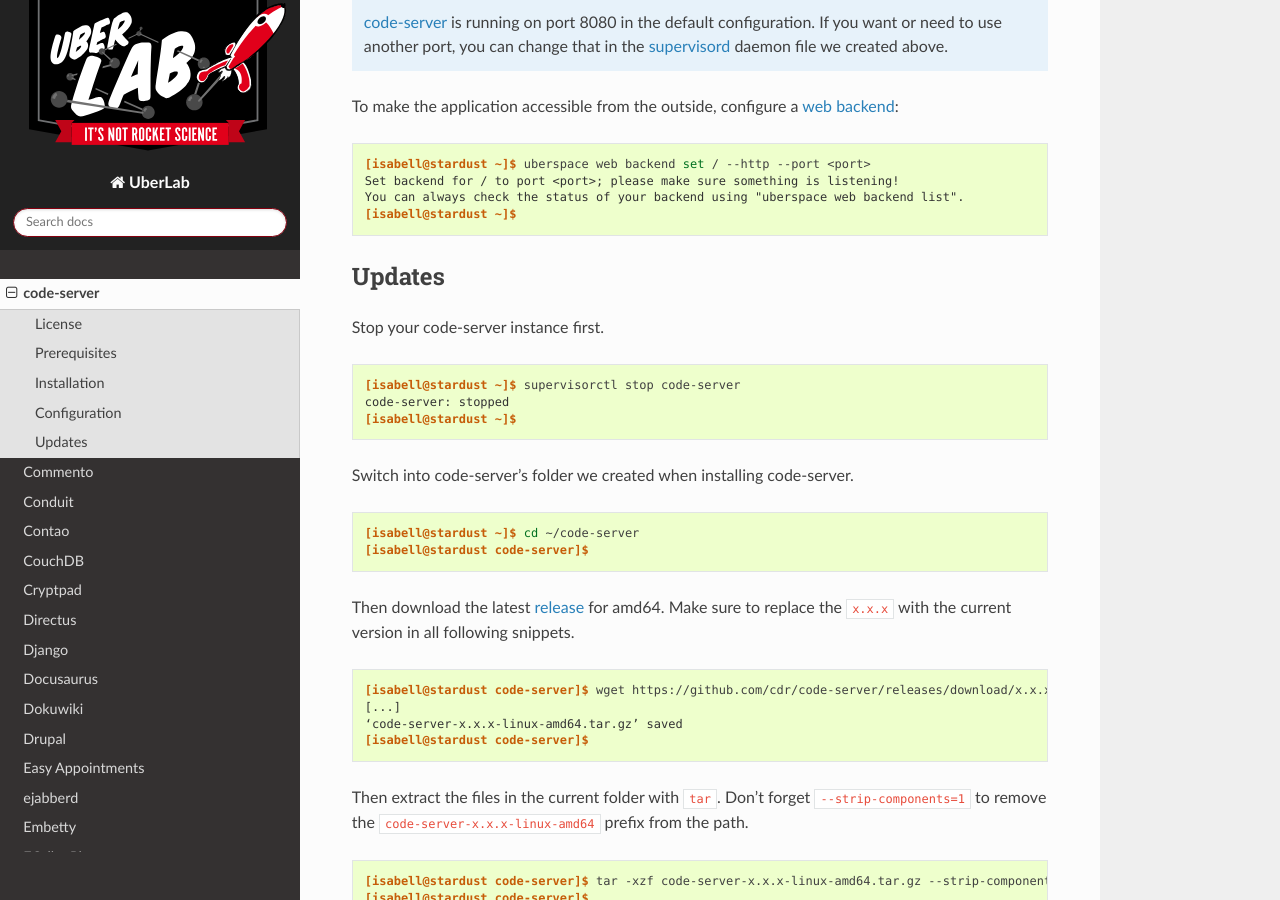
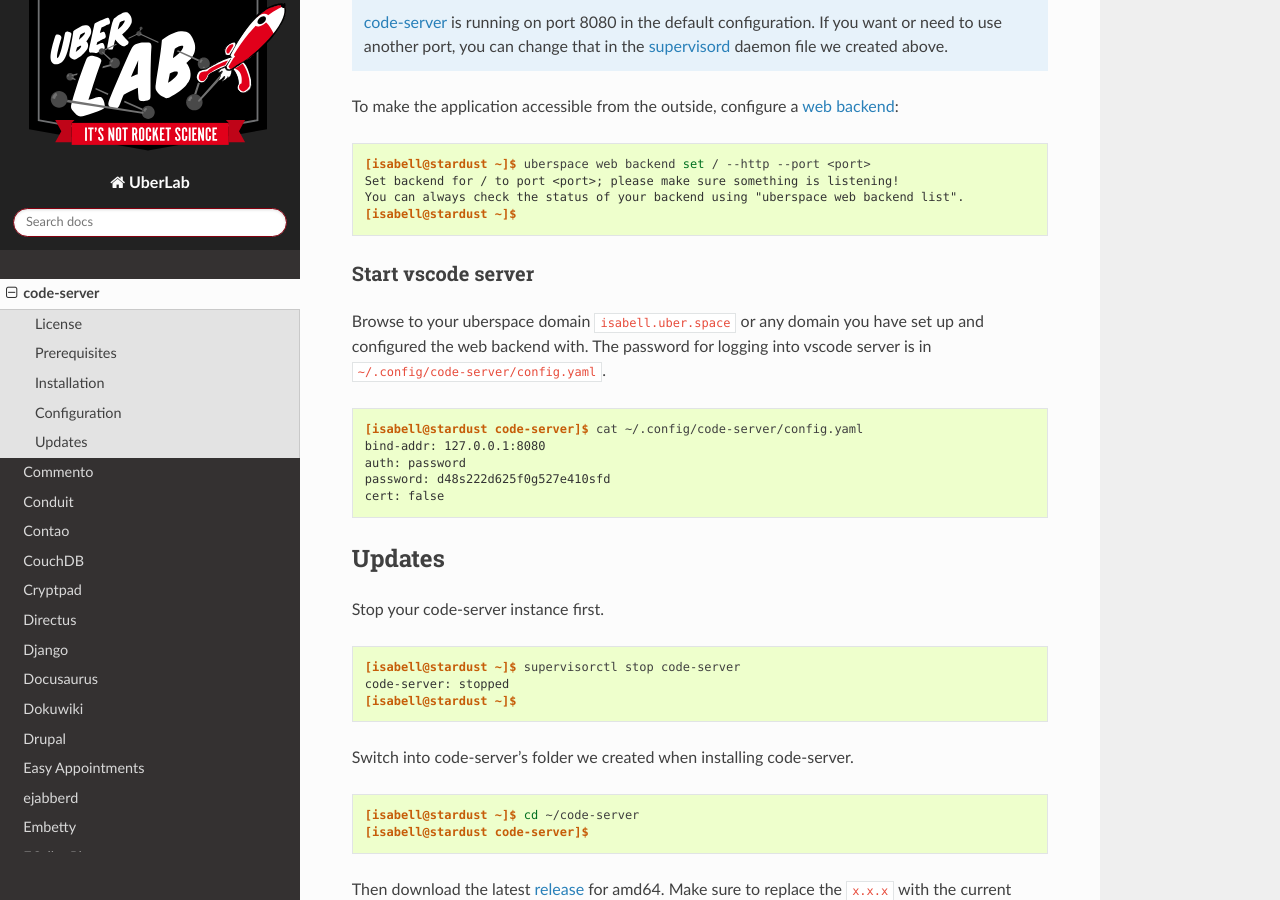
Before and after one commit to Uberspace/lab, a Sphinx documentation site: the page built from source/guide_code-server.rst, in a window 1280 px wide and 900 px high, scrolled down 3196 px. Built offline with Sphinx 7.4.7 and the Read the Docs theme 2.0.0, drawn with Linux system fonts in a browser that asks for light colours.

Commit message:
Update guide_code-server.rst
Adding a hint on how to get to the interface and where to find the password for the login.

```diff
--- a/source/guide_code-server.rst
+++ b/source/guide_code-server.rst
@@ -109,6 +109,19 @@
 
 .. include:: includes/web-backend.rst
 
+Start vscode server
+-------------------
+
+Browse to your uberspace domain ``isabell.uber.space`` or any domain you have set up and configured the web backend with. The password for logging into vscode server is in ``~/.config/code-server/config.yaml``.
+
+.. code-block:: console
+
+  [isabell@stardust code-server]$ cat ~/.config/code-server/config.yaml
+  bind-addr: 127.0.0.1:8080
+  auth: password
+  password: d48s222d625f0g527e410sfd
+  cert: false
+
 .. _`VS Code`: https://code.visualstudio.com/
 .. _code-server: https://github.com/cdr/code-server
 .. _release: https://github.com/cdr/code-server/releases/latest
```
